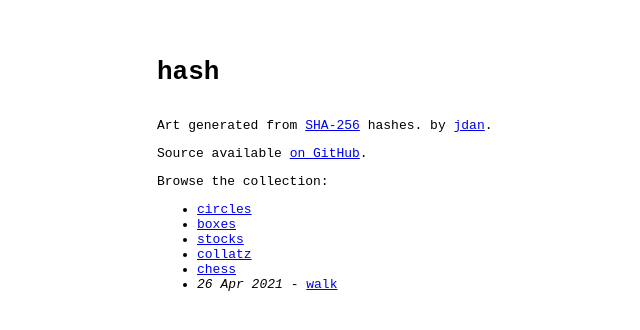
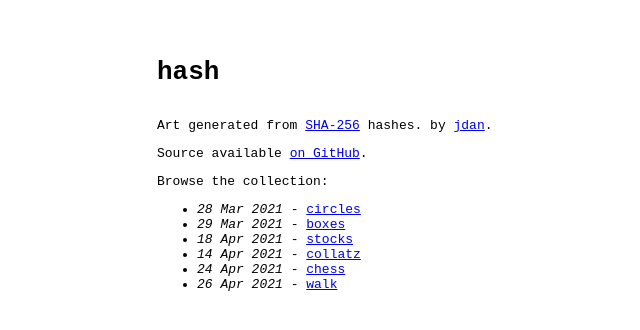
Before and after one commit to jdan/hashart, a Next.js app: page / in a window 1280 px wide. Shown: the top 330 px of the page, without its empty margins (153-793 px from the left). Built offline with nearby package versions, Linux system fonts and the light colour scheme.

Commit message:
backfill created dates

```diff
--- a/art/boxes.js
+++ b/art/boxes.js
@@ -18,6 +18,7 @@ class Boxes extends Art {
     });
 
     this.filename = "boxes.js";
+    this.created = "29 Mar 2021";
   }
 
   getDescription() {
--- a/art/chess.js
+++ b/art/chess.js
@@ -13,6 +13,7 @@ class Chess extends Art {
     });
     this.debounce = true;
     this.filename = "chess.js";
+    this.created = "24 Apr 2021";
   }
 
   getDescription({ movesBuffer }) {
--- a/art/circle.js
+++ b/art/circle.js
@@ -13,6 +13,7 @@ class Circle extends Art {
       r4: 2,
     });
     this.filename = "circle.js";
+    this.created = "28 Mar 2021";
   }
 
   getDescription() {
--- a/art/collatz.js
+++ b/art/collatz.js
@@ -7,6 +7,7 @@ class Collatz extends Art {
       input: 8,
     });
     this.filename = "collatz.js";
+    this.created = "14 Apr 2021";
   }
 
   getDescription() {
--- a/art/mario.js
+++ b/art/mario.js
@@ -8,6 +8,7 @@ class Mario extends Art {
       inputs: 32,
     });
     this.filename = "mario.js";
+    this.created = "18 Apr 2021";
   }
 
   drawBuffer(ctx, frameBuffer) {
--- a/art/stocks.js
+++ b/art/stocks.js
@@ -10,6 +10,7 @@ class Stocks extends Art {
       moves: 25,
     });
     this.filename = "stocks.js";
+    this.created = "18 Apr 2021";
   }
 
   getDescription() {
```
